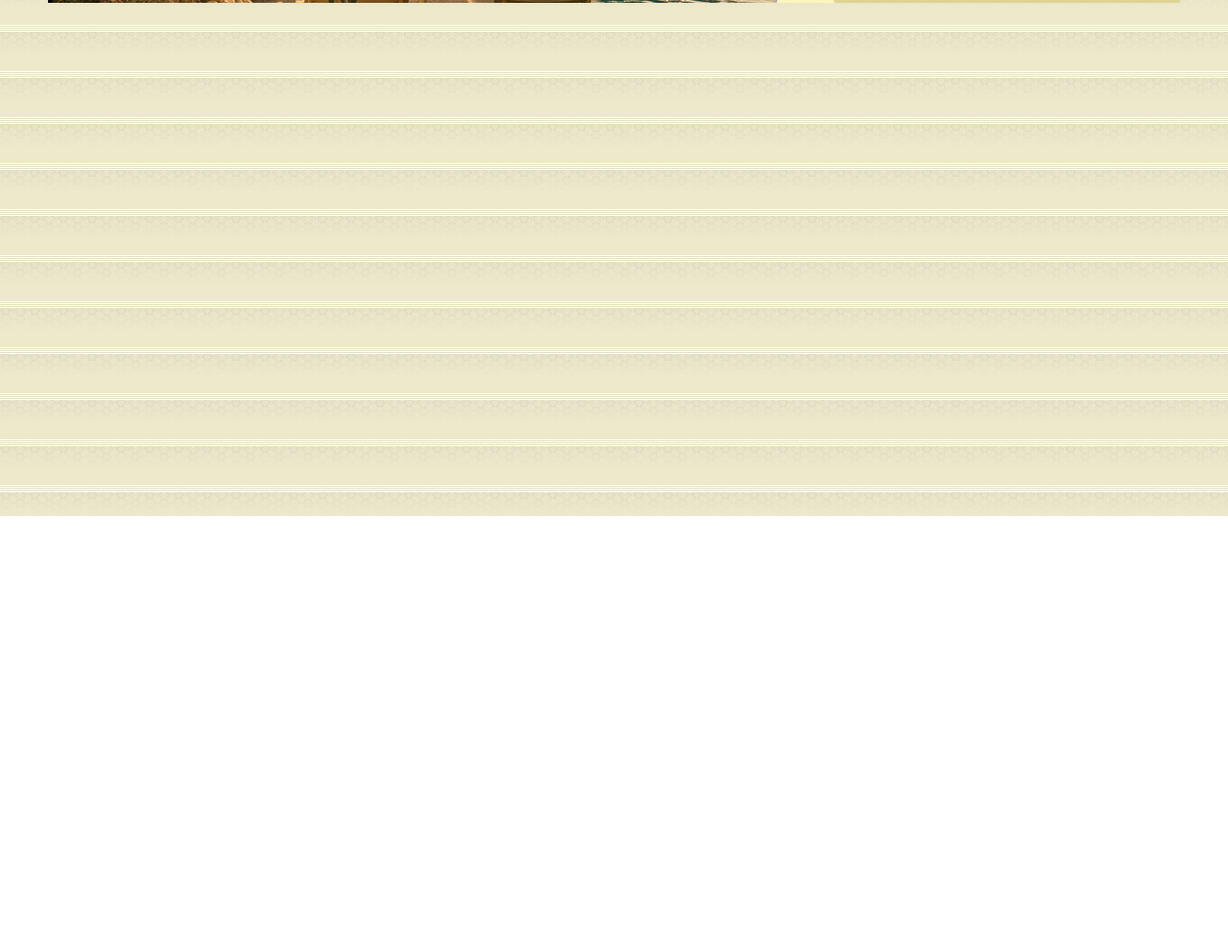
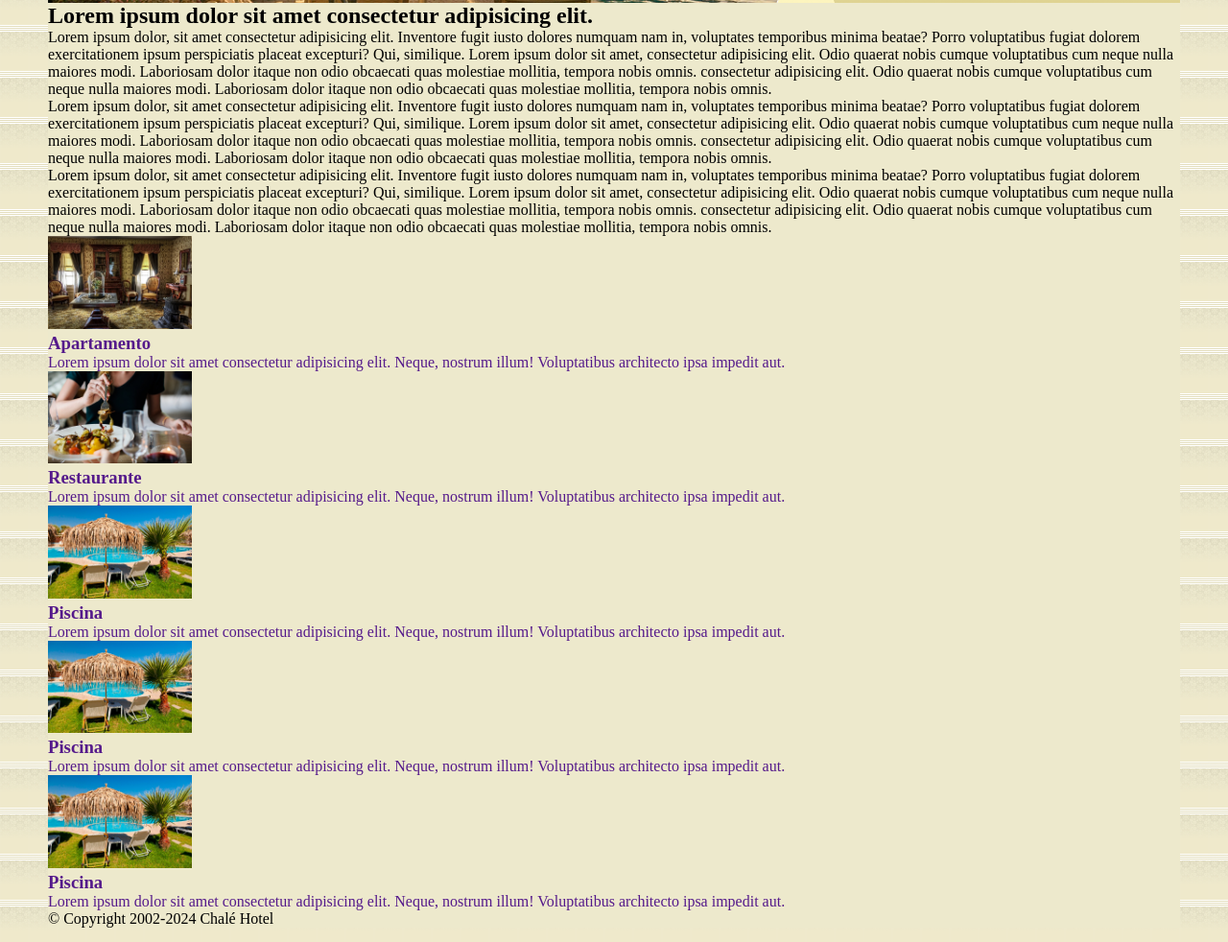
Before and after one commit to lucasarakaki/project-chale-hotel, a plain HTML site: page index.html in a window 1280 px wide. Shown: the part 262-1244 px from the top of the page at 96% size. Before the commit the page ends 800 px from the top, so only its background shows below. Drawn offline with Linux system fonts and the light colour scheme.

Commit message:
add section, conteudo e o footer

```diff
--- a/index.html
+++ b/index.html
@@ -50,6 +50,92 @@
                 </div><!--fim do menu-->
             </div><!--fim do header-->
 
+            <div id="section-one"><!--incio da seção de conteudo-->
+                <div class="content">
+                    <h2>Lorem ipsum dolor sit amet consectetur adipisicing elit.</h2>
+                    <p>
+                        Lorem ipsum dolor, sit amet consectetur adipisicing elit. Inventore fugit iusto dolores numquam nam in, voluptates
+                        temporibus minima beatae? Porro voluptatibus fugiat dolorem exercitationem ipsum perspiciatis placeat excepturi? Qui,
+                        similique. Lorem ipsum dolor sit amet, consectetur adipisicing elit. Odio quaerat nobis cumque voluptatibus cum neque
+                        nulla maiores modi. Laboriosam dolor itaque non odio obcaecati quas molestiae mollitia, tempora nobis omnis.
+                        consectetur adipisicing elit. Odio quaerat nobis cumque voluptatibus cum neque
+                        nulla maiores modi. Laboriosam dolor itaque non odio obcaecati quas molestiae mollitia, tempora nobis omnis.
+                    </p>
+                    <p>
+                        Lorem ipsum dolor, sit amet consectetur adipisicing elit. Inventore fugit iusto dolores numquam nam in, voluptates
+                        temporibus minima beatae? Porro voluptatibus fugiat dolorem exercitationem ipsum perspiciatis placeat excepturi? Qui,
+                        similique. Lorem ipsum dolor sit amet, consectetur adipisicing elit. Odio quaerat nobis cumque voluptatibus cum neque
+                        nulla maiores modi. Laboriosam dolor itaque non odio obcaecati quas molestiae mollitia, tempora nobis omnis.
+                        consectetur adipisicing elit. Odio quaerat nobis cumque voluptatibus cum neque
+                        nulla maiores modi. Laboriosam dolor itaque non odio obcaecati quas molestiae mollitia, tempora nobis omnis.
+                    </p>
+                    <p>
+                        Lorem ipsum dolor, sit amet consectetur adipisicing elit. Inventore fugit iusto dolores numquam nam in, voluptates
+                        temporibus minima beatae? Porro voluptatibus fugiat dolorem exercitationem ipsum perspiciatis placeat excepturi? Qui,
+                        similique. Lorem ipsum dolor sit amet, consectetur adipisicing elit. Odio quaerat nobis cumque voluptatibus cum neque
+                        nulla maiores modi. Laboriosam dolor itaque non odio obcaecati quas molestiae mollitia, tempora nobis omnis.
+                        consectetur adipisicing elit. Odio quaerat nobis cumque voluptatibus cum neque
+                        nulla maiores modi. Laboriosam dolor itaque non odio obcaecati quas molestiae mollitia, tempora nobis omnis.
+                    </p>
+                </div>
+            </div>
+            <div id="section-two">
+                <div class="content">
+                    <ul id="lista-locais">
+                        <li>
+                            <a href="">
+                                <img src="img/apartamento.jpg" alt="" width="150">
+                                <h3>Apartamento</h3>
+                                <p>
+                                    Lorem ipsum dolor sit amet consectetur adipisicing elit. Neque, nostrum illum! Voluptatibus architecto ipsa impedit aut.
+                                </p>
+                            </a>
+                        </li>
+                        <li>
+                            <a href="">
+                                <img src="img/restaurante.jpg" alt="" width="150">
+                                <h3>Restaurante</h3>
+                                <p>
+                                    Lorem ipsum dolor sit amet consectetur adipisicing elit. Neque, nostrum illum! Voluptatibus architecto ipsa impedit aut.
+                                </p>
+                            </a>
+                        </li>
+                        <li>
+                            <a href="">
+                                <img src="img/piscina.jpg" alt="" width="150">
+                                <h3>Piscina</h3>
+                                <p>
+                                    Lorem ipsum dolor sit amet consectetur adipisicing elit. Neque, nostrum illum! Voluptatibus architecto ipsa impedit aut.
+                                </p>
+                            </a>
+                        </li>
+                        <li>
+                            <a href="">
+                                <img src="img/piscina.jpg" alt="" width="150">
+                                <h3>Piscina</h3>
+                                <p>
+                                    Lorem ipsum dolor sit amet consectetur adipisicing elit. Neque, nostrum illum! Voluptatibus architecto ipsa impedit aut.
+                                </p>
+                            </a>
+                        </li>
+                        <li>
+                            <a href="">
+                                <img src="img/piscina.jpg" alt="" width="150">
+                                <h3>Piscina</h3>
+                                <p>
+                                    Lorem ipsum dolor sit amet consectetur adipisicing elit. Neque, nostrum illum! Voluptatibus architecto ipsa impedit aut.
+                                </p>
+                            </a>
+                        </li>
+                    </ul>
+                </div>
+            </div><!--fim da seção de conteudo-->
+
+            <footer>
+                <span>
+                    &copy; Copyright 2002-2024 Chalé Hotel
+                </span>
+            </footer>
         </div><!--fim do container-->
     </body>
 </html>
```
